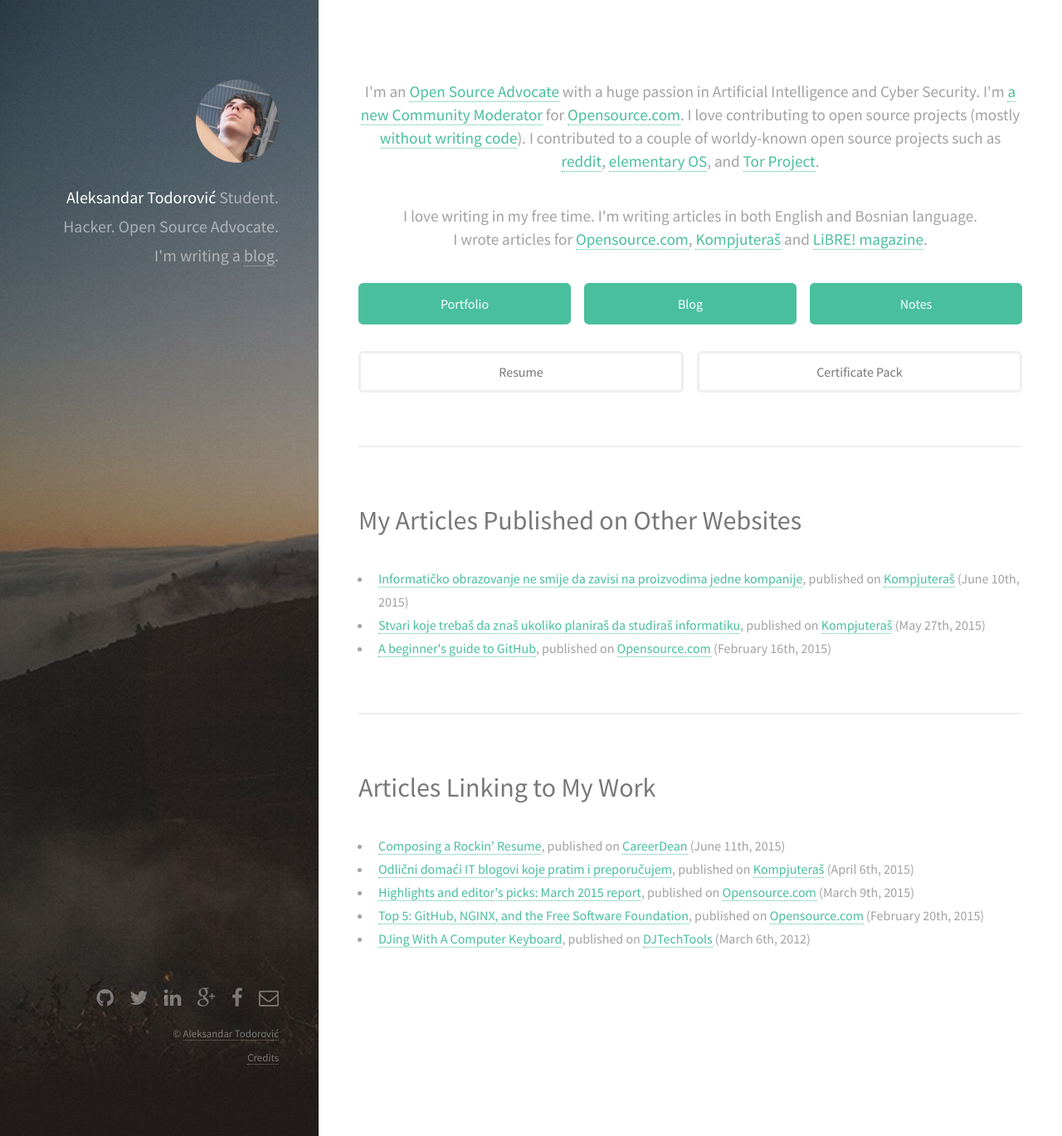
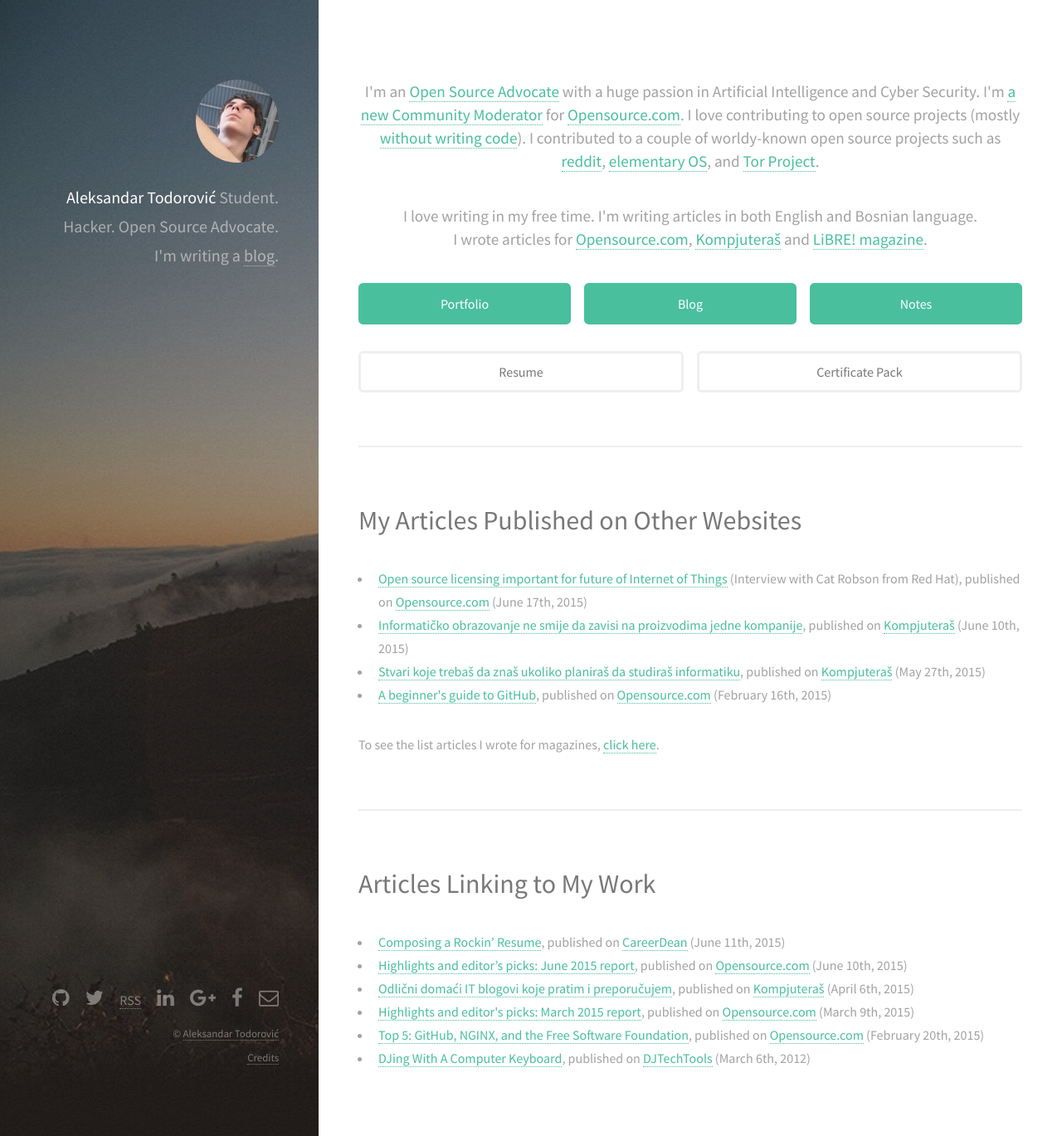
Before and after one commit to inputsh/bs.r3bl.me, a Jekyll site: the page built from index.html, in a window 1280 px wide and 1369 px high. Shown: the whole window at 83% size. Built offline with Jekyll 4.4.1, drawn with Linux system fonts in a browser that asks for light colours; nearby versions of some CDN libraries.

Commit message:
Adding interview with Cat Robson

```diff
--- a/_config.yml
+++ b/_config.yml
@@ -8,7 +8,7 @@ description: > # this means to ignore newlines until "baseurl:"
   line in _config.yml. It will appear in your document head meta (for
   Google search results) and in your feed.xml site description.
 baseurl: "" # the subpath of your site, e.g. /blog/
-url: "https://r3bl.github.io" # the base hostname & protocol for your site
+url: "https://aleksandar-todorovic.github.io" # the base hostname & protocol for your site
 
 twitter_username:     r3bl_  # Replace this with your Twitter username
 github_username:      aleksandar-todorovic  # Replace this with your GitHub username
--- a/_layouts/default.html
+++ b/_layouts/default.html
@@ -16,12 +16,13 @@
   			<link rel="stylesheet" href="/css/style-xlarge.css" />
   		</noscript>
   		<!--[if lte IE 8]><link rel="stylesheet" href="/css/ie/v8.css" /><![endif]-->
+      <link rel="stylesheet" href="//maxcdn.bootstrapcdn.com/font-awesome/4.3.0/css/font-awesome.min.css">
   	</head>
 
 	<body id="top">
 
       <header id="header">
-          <a href="#" class="image avatar"><img src="/images/avatar.jpg" alt="" /></a>
+          <a href="{{ site.url }}" class="image avatar"><img src="/images/avatar.jpg" alt="" /></a>
           <h1><strong>Aleksandar Todorović</strong><br/>
             Student. Hacker.<br/>
             Open Source Advocate.<br/>
@@ -50,6 +51,12 @@
                 </a>
               </li>
               {% endif %}
+
+              <li>
+                <a href="https://r3bl.github.io/feed.xml" class"icon fa-rss">
+                  <span class="label">RSS</span>
+                </a>
+              </li>
 
               {% if site.linkedin_username %}
               <li>
--- a/index.html
+++ b/index.html
@@ -16,7 +16,7 @@ layout: default
       </p>
       <p style="text-align:center; font-size: 120%;">
         I love writing in my free time. I'm writing articles in both English and Bosnian language.<br/>
-        I wrote articles for <a href="http://opensource.com/users/r3bl">Opensource.com</a>, <a href="http://kompjuteras.com/">Kompjuteraš</a> and <a href="http://libre.lugons.org/">LiBRE! magazine</a>. <br/>
+        I wrote articles for <a href="http://opensource.com/users/r3bl">Opensource.com</a>, <a href="http://kompjuteras.com/author/r3bl/">Kompjuteraš</a> and <a href="http://libre.lugons.org/">LiBRE! magazine</a>. <br/>
       </p>
 
       <!-- BUTTONS -->
@@ -34,19 +34,22 @@ layout: default
     <section>
       <h1>My Articles Published on Other Websites</h1>
       <ul>
+        <li><a href="https://opensource.com/business/15/6/interview-cat-robson-red-hat" target="_blank">Open source licensing important for future of Internet of Things</a> (Interview with Cat Robson from Red Hat), published on <a href="http://opensource.com" target="_blank">Opensource.com</a> (June 17th, 2015)</li>
         <li><a href="http://kompjuteras.com/informaticko-obrazovanje-ne-smije-da-zavisi-na-proizvodima-jedne-kompanije/" target="_blank">Informatičko obrazovanje ne smije da zavisi na proizvodima jedne kompanije</a>, published on <a href="http://kompjuteras.com/" target="_blank">Kompjuteraš</a> (June 10th, 2015)</li>
         <li><a href="http://kompjuteras.com/stvari-koje-trebas-da-znas-ukoliko-planiras-da-studiras-informatiku/" target="_blank">Stvari koje trebaš da znaš ukoliko planiraš da studiraš informatiku</a>, published on <a href="http://kompjuteras.com/" target="_blank">Kompjuteraš</a> (May 27th, 2015)</li>
-        <li><a href="http://opensource.com/life/15/2/beginners-guide-github" target="_blank">A beginner's guide to GitHub</a>, published on <a href="http://opensource.com">Opensource.com</a> (February 16th, 2015)</li>
+        <li><a href="http://opensource.com/life/15/2/beginners-guide-github" target="_blank">A beginner's guide to GitHub</a>, published on <a href="http://opensource.com" target="_blank">Opensource.com</a> (February 16th, 2015)</li>
       </ul>
+      <p>To see the list articles I wrote for magazines, <a href="https://r3bl.github.io/my-articles/my-articles.html#articles-in-magazines" target="_blank">click here</a>.</p>
     </section>
 
     <section>
-      <h1>Articles Linking to My Work</h1>
+      <h1 href="#articles-linking-to-my-work">Articles Linking to My Work</h1>
       <ul>
         <li><a href="https://www.careerdean.com/blog/composing-a-rockin-resume/" target="_blank">Composing a Rockin’ Resume</a>, published on <a href="https://www.careerdean.com/" target="_blank">CareerDean</a> (June 11th, 2015)</li>
+        <li><a href="http://opensource.com/community/15/5/community-report-june-2015" target="_blank">Highlights and editor’s picks: June 2015 report</a>, published on <a href="http://opensource.com" target="_blank">Opensource.com</a> (June 10th, 2015)</li>
         <li><a href="http://kompjuteras.com/odlicni-domaci-blogovi-koje-pratim-preporucujem/" target="_blank">Odlični domaći IT blogovi koje pratim i preporučujem</a>, published on <a href="http://kompjuteras.com/" target="_blank">Kompjuteraš</a> (April 6th, 2015)</li>
         <li><a href="http://opensource.com/community-report-march-2015" target="_blank">Highlights and editor's picks: March 2015 report</a>, published on <a href="http://opensource.com/" target="_blank">Opensource.com</a> (March 9th, 2015)</li>
-        <li><a href="" target="_blank">Top 5: GitHub, NGINX, and the Free Software Foundation</a>, published on <a href="http://opensource.com/" target="_blank">Opensource.com</a> (February 20th, 2015)</li>
+        <li><a href="http://opensource.com/life/15/2/top-5-articles-week-february-20" target="_blank">Top 5: GitHub, NGINX, and the Free Software Foundation</a>, published on <a href="http://opensource.com/" target="_blank">Opensource.com</a> (February 20th, 2015)</li>
         <li><a href="http://djtechtools.com/2012/03/06/djing-with-a-computer-keyboard/" target="_blank">DJing With A Computer Keyboard</a>, published on <a href="http://djtechtools.com/" target="_blank">DJTechTools</a> (March 6th, 2012)</li>
       </ul>
     </section>
```
